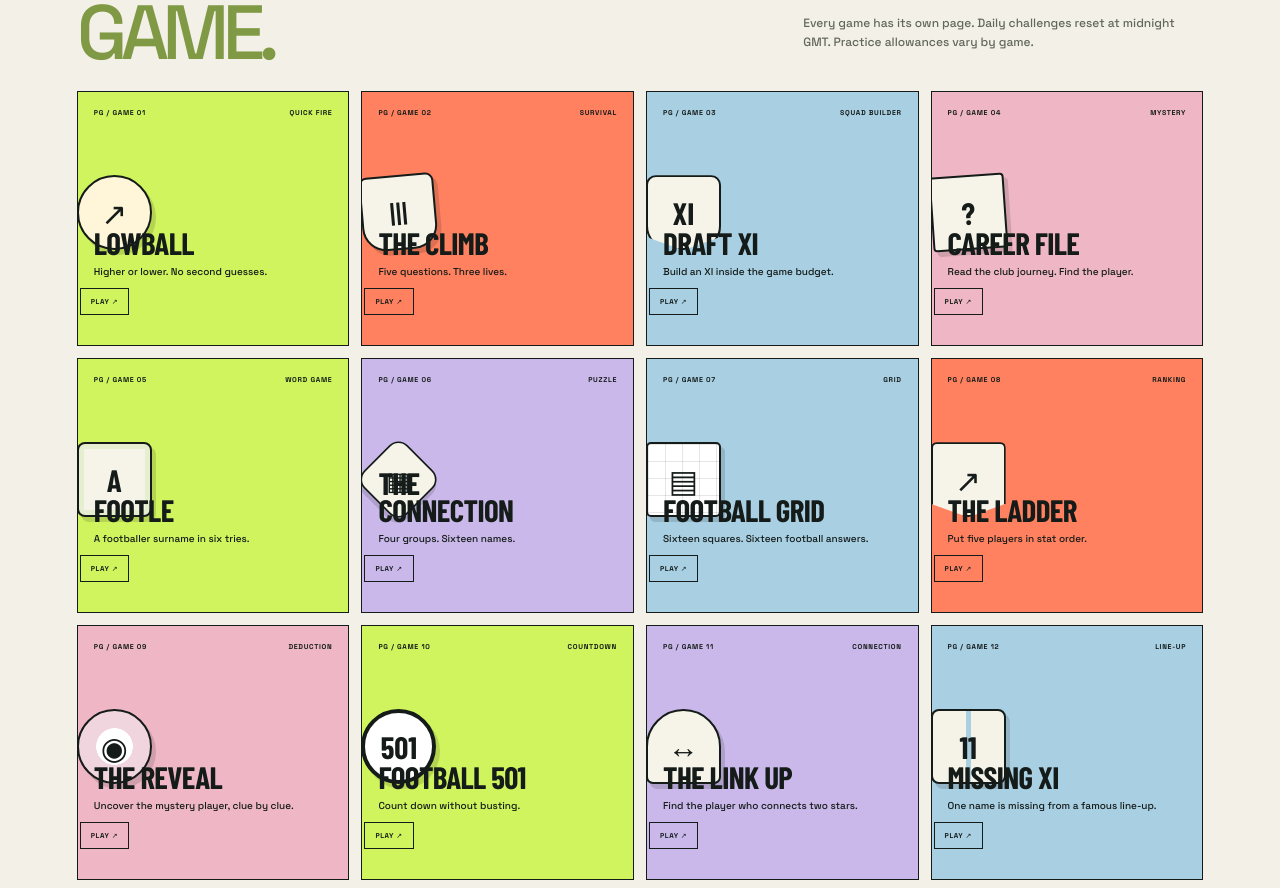
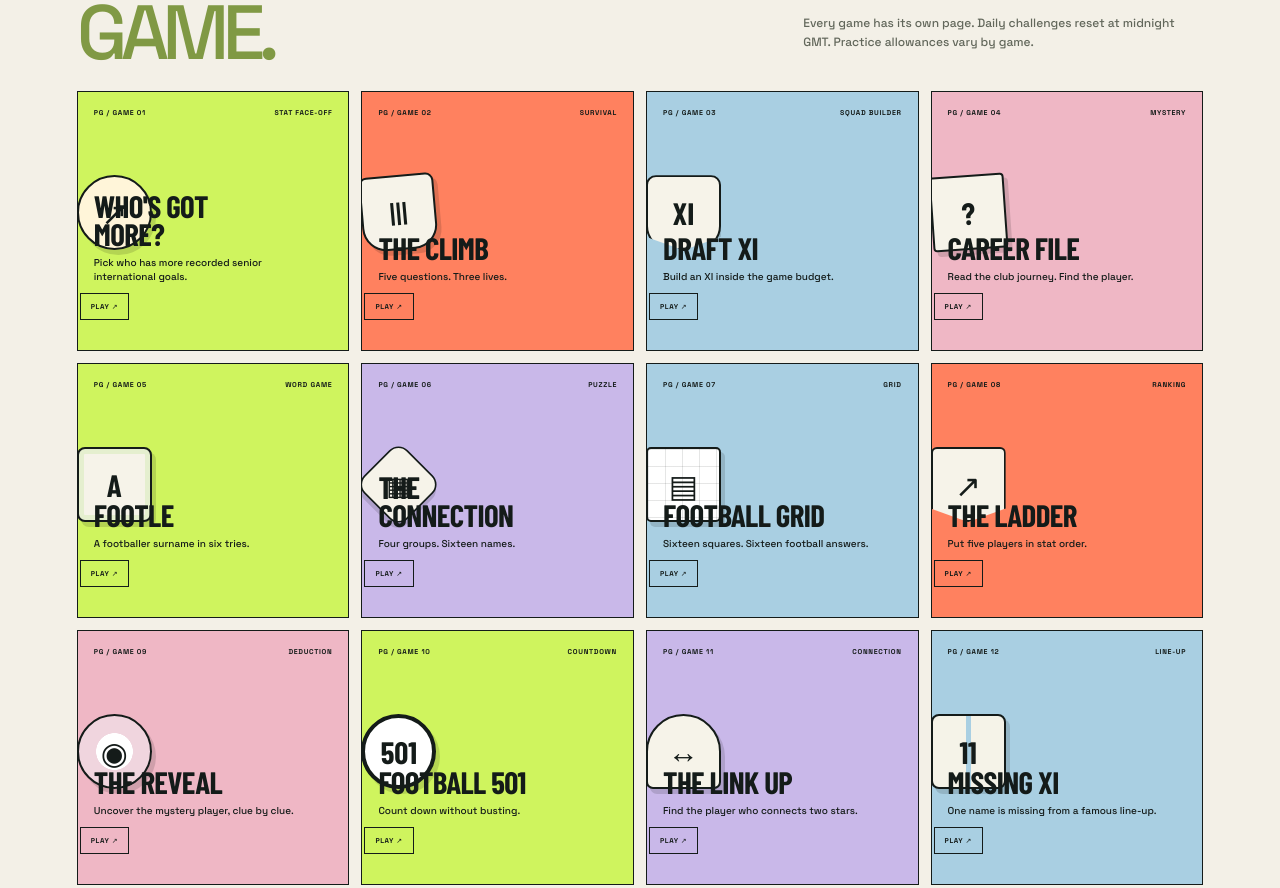
Before and after one commit to lewisxatk/playground-football-games, a React (Vite) app: page / in a window 1280 px wide. Shown: the part 872-1760 px from the top of the page. Built offline with nearby package versions, Linux system fonts and the light colour scheme; a web font is replaced by a local one.

Commit message:
Label international-goal comparison game accurately

```diff
--- a/src/ArcadeApp.tsx
+++ b/src/ArcadeApp.tsx
@@ -35,7 +35,7 @@ const difficultyDescription=(level:string)=>({
 } as Record<string,string>)[level]??"";
 const EMPTY_ACCOUNT: Account = { nickname:"PLAYER 01", createdAt:new Date().toISOString(), streak:0, bestStreak:0, lastDailyDate:"", daily:{}, totals:{} };
 const GAME_LINKS = [
-  {id:"lowball",title:"LOWBALL",sub:"Higher or lower. No second guesses.",tone:"lime",tag:"QUICK FIRE"},
+  {id:"lowball",title:"WHO'S GOT MORE?",sub:"Pick who has more recorded senior international goals.",tone:"lime",tag:"STAT FACE-OFF"},
   {id:"the-climb",title:"THE CLIMB",sub:"Five questions. Three lives.",tone:"orange",tag:"SURVIVAL"},
   {id:"draft-xi",title:"DRAFT XI",sub:"Build an XI inside the game budget.",tone:"blue",tag:"SQUAD BUILDER"},
   {id:"career-file",title:"CAREER FILE",sub:"Read the club journey. Find the player.",tone:"pink",tag:"MYSTERY"},
```
